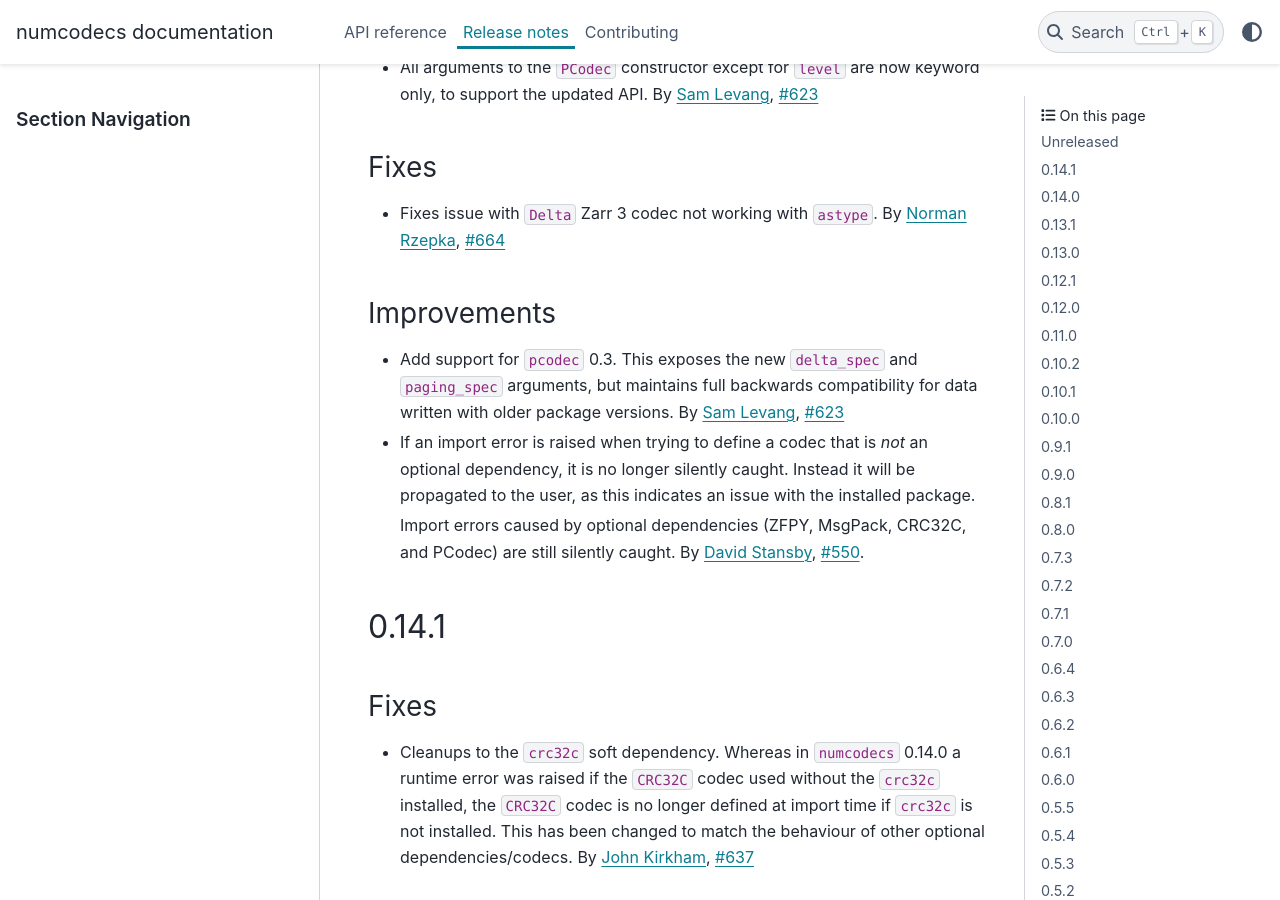
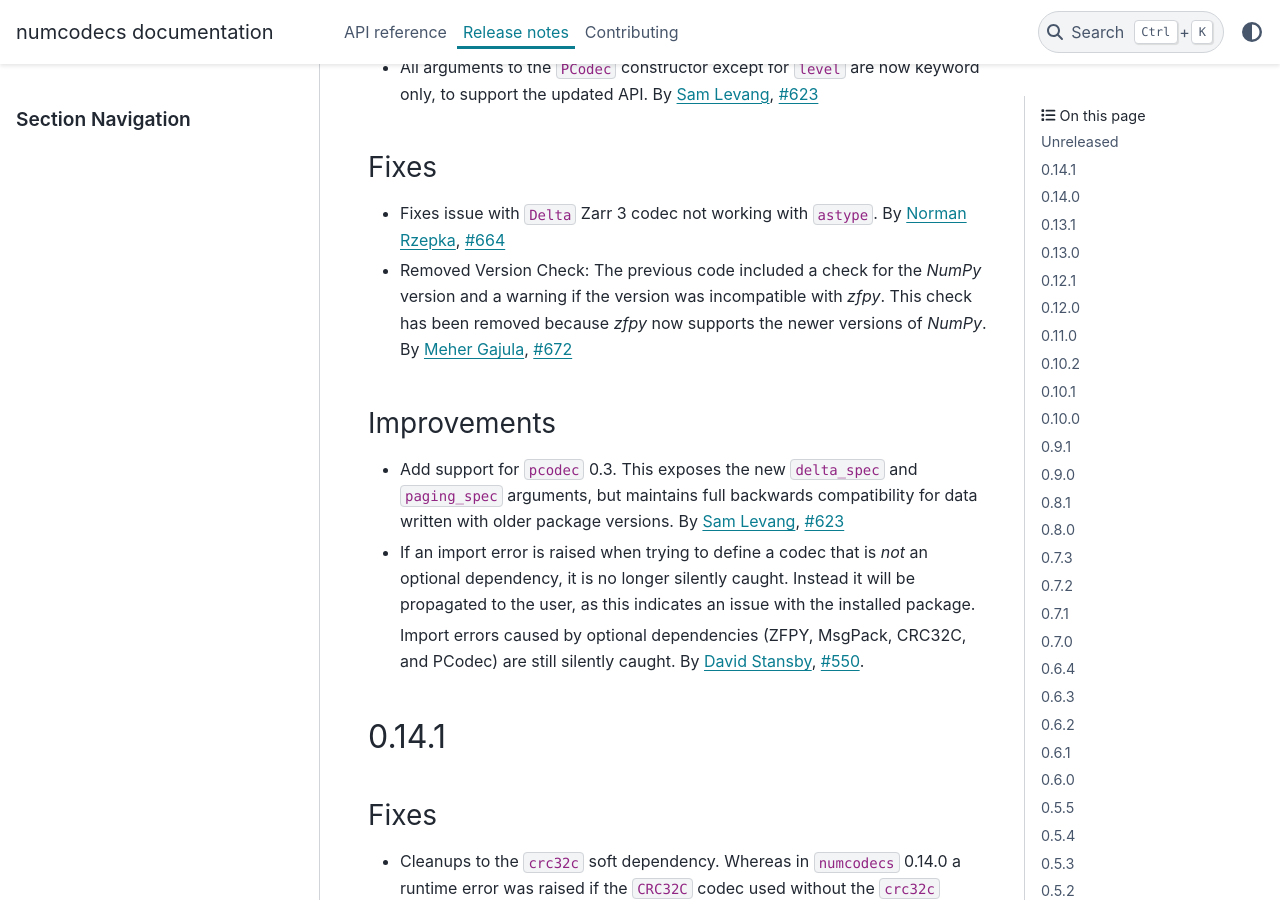
Before and after one commit to zarr-developers/numcodecs, a Sphinx documentation site: the page built from docs/release.rst, in a window 1280 px wide and 900 px high, scrolled down 312 px. Built offline with Sphinx 7.4.7 and the PyData theme 0.15.4, drawn with Linux system fonts in a browser that asks for light colours; the version number could not be read and is left out.

Commit message:
Updated Changelog

```diff
--- a/docs/release.rst
+++ b/docs/release.rst
@@ -28,6 +28,10 @@ Fixes
 * Fixes issue with ``Delta`` Zarr 3 codec not working with ``astype``.
   By :user:`Norman Rzepka <normanrz>`, :issue:`664`
 
+* Removed Version Check: The previous code included a check for the `NumPy` version
+  and a warning if the version was incompatible with `zfpy`.
+  This check has been removed because `zfpy` now supports the newer versions of `NumPy`.
+  By :user:`Meher Gajula <me-her>`, :issue:`672`
 
 Improvements
 ~~~~~~~~~~~~
```
